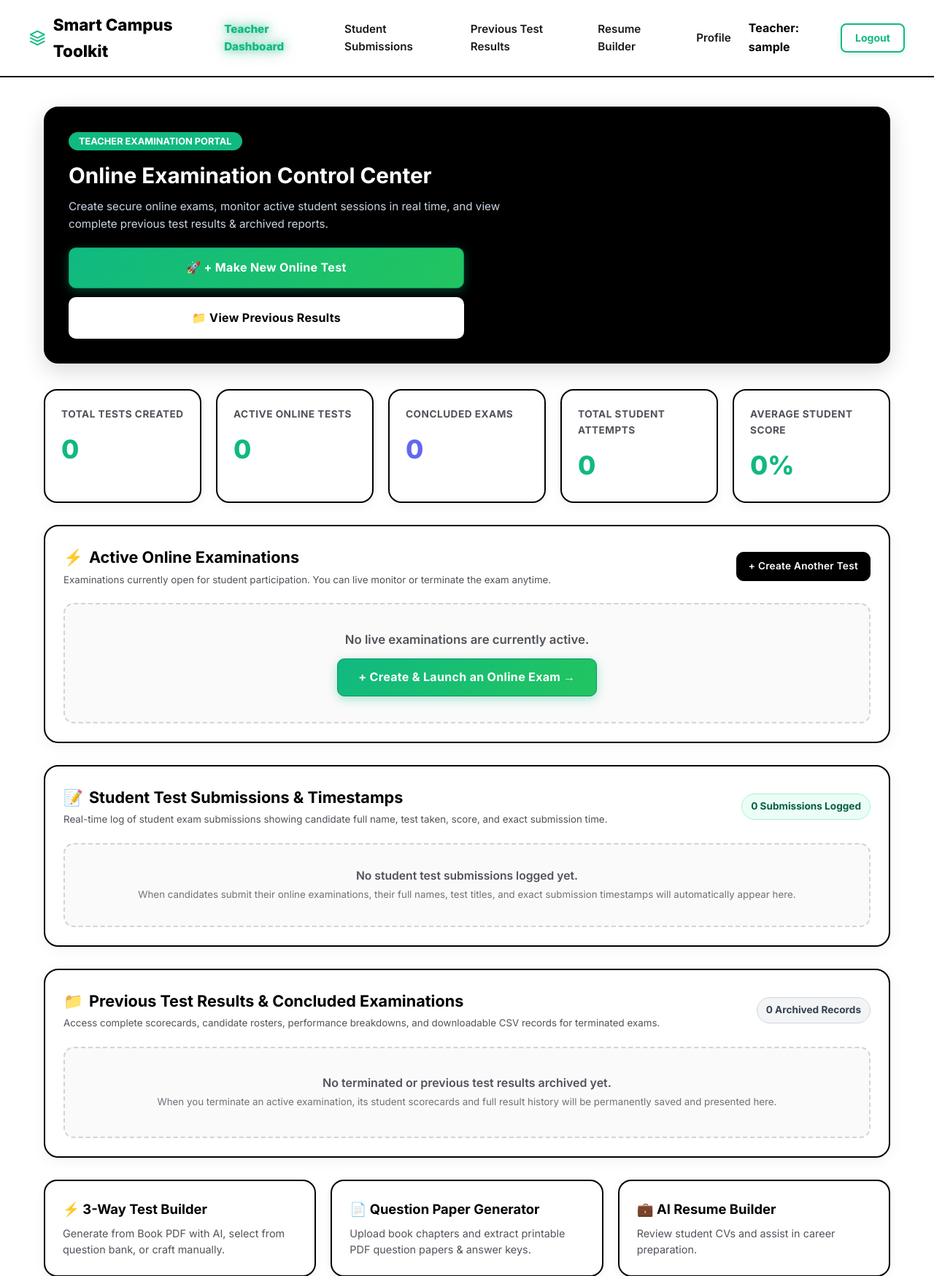
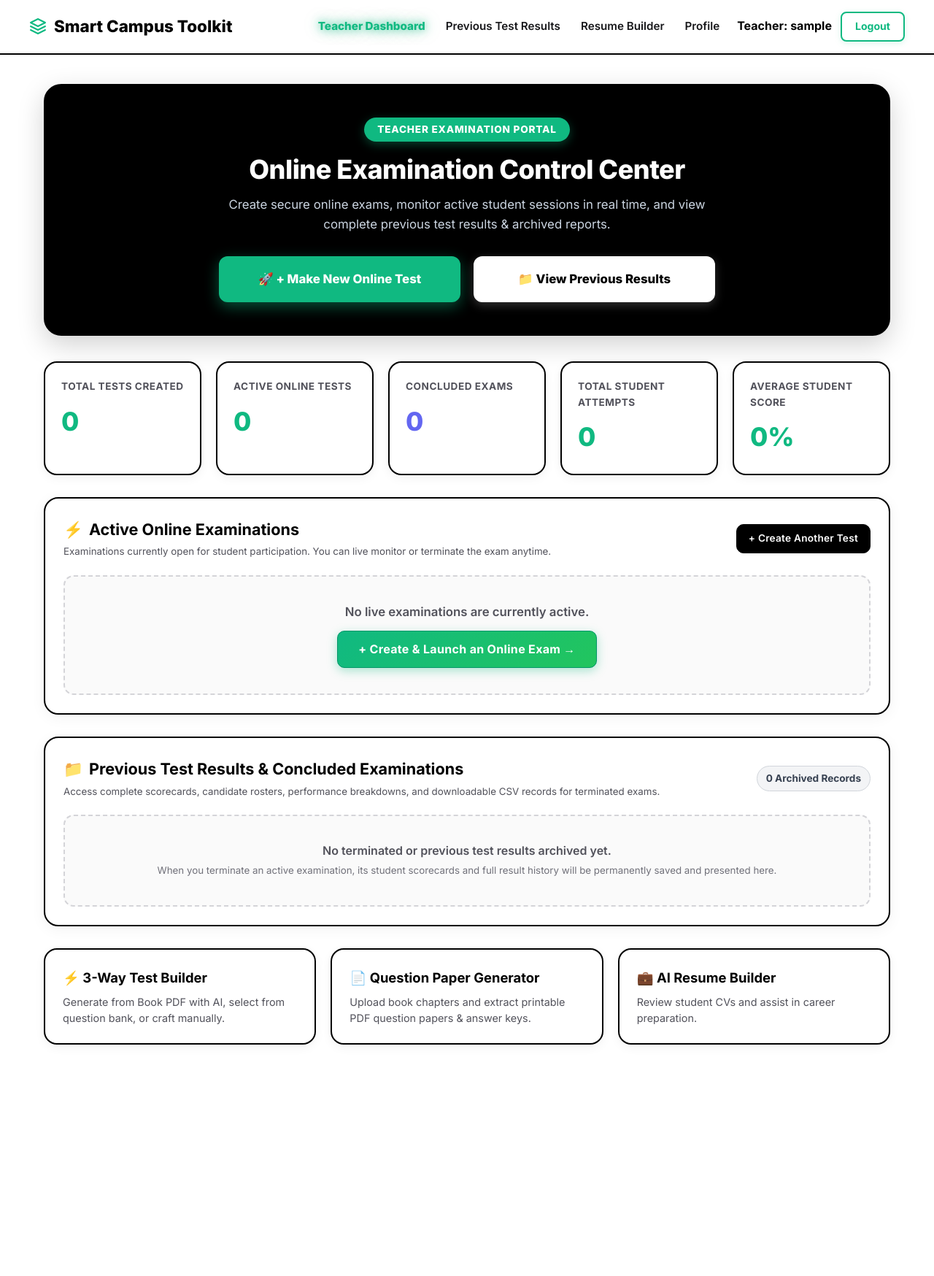
Before and after one commit to rishikant03/smartcampustoolkitt, a Flask app: page /teacher/dashboard in a window 1280 px wide. Shown: the top 1748 px of the page at 73% size. After the commit the page ends 1431 px from the top, so only its background shows below. Run offline with Flask 3, Linux system fonts and the light colour scheme; the visitor is signed in with stand-in values (Sample User, id 1); data that the repository does not hold is empty; some libraries are stand-ins or nearby versions.

Commit message:
Center teacher examination portal, widen action buttons, and remove student submissions section and nav link

```diff
--- a/templates/teacher_dashboard.html
+++ b/templates/teacher_dashboard.html
@@ -15,7 +15,121 @@
         .stat-label { font-size: 0.85rem; color: #52525b; margin-bottom: 8px; text-transform: uppercase; letter-spacing: 0.5px; font-weight: 700; }
         .stat-number { font-size: 2.2rem; font-weight: 800; color: #10b981; }
 
-        .action-hero { background: #000000; border: 2px solid #000000; border-radius: 20px; padding: 32px; display: flex; justify-content: space-between; align-items: center; flex-wrap: wrap; gap: 20px; margin-bottom: 35px; box-shadow: 0 10px 30px rgba(0, 0, 0, 0.15); color: #ffffff; }
+        .action-hero {
+            background: #000000;
+            border: 2px solid #000000;
+            border-radius: 24px;
+            padding: 44px 30px;
+            display: flex;
+            flex-direction: column;
+            align-items: center;
+            justify-content: center;
+            text-align: center;
+            margin-bottom: 35px;
+            box-shadow: 0 12px 36px rgba(0, 0, 0, 0.18);
+            color: #ffffff;
+        }
+        .hero-content {
+            max-width: 820px;
+            margin: 0 auto;
+            display: flex;
+            flex-direction: column;
+            align-items: center;
+            text-align: center;
+            width: 100%;
+        }
+        .portal-badge {
+            display: inline-flex;
+            align-items: center;
+            gap: 6px;
+            font-size: 0.85rem;
+            background: #10b981;
+            color: #ffffff;
+            padding: 6px 18px;
+            border-radius: 999px;
+            font-weight: 800;
+            letter-spacing: 0.8px;
+            text-transform: uppercase;
+            box-shadow: 0 4px 14px rgba(16, 185, 129, 0.35);
+            margin-bottom: 16px;
+        }
+        .hero-title {
+            font-size: 2.25rem;
+            font-weight: 800;
+            margin: 0 0 12px 0;
+            color: #ffffff;
+            letter-spacing: -0.5px;
+            line-height: 1.25;
+            text-align: center;
+        }
+        .hero-subtitle {
+            color: #cbd5e1;
+            font-size: 1.05rem;
+            line-height: 1.6;
+            margin: 0 auto 30px auto;
+            max-width: 680px;
+            text-align: center;
+        }
+        .hero-actions {
+            display: flex;
+            gap: 18px;
+            justify-content: center;
+            align-items: center;
+            flex-wrap: wrap;
+            width: 100%;
+            max-width: 680px;
+            margin: 0 auto;
+        }
+        .btn-hero-action {
+            flex: 1;
+            min-width: 290px;
+            padding: 16px 32px !important;
+            font-size: 1.05rem !important;
+            font-weight: 800 !important;
+            border-radius: 12px !important;
+            display: inline-flex !important;
+            align-items: center !important;
+            justify-content: center !important;
+            text-align: center !important;
+            gap: 10px !important;
+            text-decoration: none !important;
+            transition: all 0.25s ease !important;
+            box-sizing: border-box !important;
+        }
+        .btn-hero-primary {
+            background: #10b981 !important;
+            color: #ffffff !important;
+            border: 2px solid #10b981 !important;
+            box-shadow: 0 6px 20px rgba(16, 185, 129, 0.45) !important;
+        }
+        .btn-hero-primary:hover {
+            background: #059669 !important;
+            border-color: #059669 !important;
+            transform: translateY(-2px);
+            box-shadow: 0 10px 28px rgba(16, 185, 129, 0.6) !important;
+        }
+        .btn-hero-secondary {
+            background: #ffffff !important;
+            color: #000000 !important;
+            border: 2px solid #ffffff !important;
+            box-shadow: 0 4px 14px rgba(255, 255, 255, 0.2) !important;
+        }
+        .btn-hero-secondary:hover {
+            background: #f4f4f5 !important;
+            border-color: #f4f4f5 !important;
+            transform: translateY(-2px);
+            box-shadow: 0 8px 24px rgba(255, 255, 255, 0.35) !important;
+        }
+        @media (max-width: 640px) {
+            .btn-hero-action {
+                width: 100% !important;
+                max-width: 100% !important;
+                min-width: 0 !important;
+            }
+            .hero-title {
+                font-size: 1.75rem;
+            }
+        }
 
         .table-card { background: #ffffff; border: 2px solid #000000; border-radius: 20px; padding: 25px; box-shadow: 0 4px 20px rgba(0, 0, 0, 0.05); margin-bottom: 30px; color: #000000; }
         .data-table { width: 100%; border-collapse: collapse; text-align: left; }
@@ -158,7 +272,6 @@
     </div>
     <div class="nav-links" id="teacherNavLinks">
         <a href="{{ url_for('teacher_dashboard') }}" class="nav-link active" id="navTeacherDash">Teacher Dashboard</a>
-        <a href="#student-submissions" class="nav-link" id="navSubmissions">Student Submissions</a>
         <a href="#previous-results" class="nav-link" id="navPrevResults">Previous Test Results</a>
         <a href="{{ url_for('resume_builder') }}" class="nav-link" id="navResume">Resume Builder</a>
         <a href="{{ url_for('profile') }}" class="nav-link" id="navProfile">Profile</a>
@@ -171,18 +284,18 @@
 
 <div class="portal-container">
     <div class="action-hero">
-        <div>
-            <span style="font-size: 0.8rem; background: #10b981; color: #ffffff; padding: 5px 14px; border-radius: 20px; font-weight: 700; text-transform: uppercase;">Teacher Examination Portal</span>
-            <h1 style="font-size: 1.85rem; margin: 12px 0 6px 0; color: #ffffff;">Online Examination Control Center</h1>
-            <p style="color: #cbd5e1; font-size: 0.95rem; margin: 0; max-width: 600px;">Create secure online exams, monitor active student sessions in real time, and view complete previous test results & archived reports.</p>
-        </div>
-        <div style="display: flex; gap: 12px; flex-wrap: wrap;">
-            <a href="{{ url_for('create_test_page') }}" class="btn btn-primary btn-large" style="padding: 14px 28px; font-size: 1rem;">
-                🚀 + Make New Online Test
-            </a>
-            <a href="#previous-results" class="btn btn-secondary btn-large" style="padding: 14px 22px; font-size: 1rem; background: #ffffff; color: #000000; border: 2px solid #ffffff; font-weight: 700;">
-                📁 View Previous Results
-            </a>
+        <div class="hero-content">
+            <span class="portal-badge">Teacher Examination Portal</span>
+            <h1 class="hero-title">Online Examination Control Center</h1>
+            <p class="hero-subtitle">Create secure online exams, monitor active student sessions in real time, and view complete previous test results & archived reports.</p>
+            <div class="hero-actions">
+                <a href="{{ url_for('create_test_page') }}" class="btn-hero-action btn-hero-primary" id="heroBtnCreateTest">
+                    🚀 + Make New Online Test
+                </a>
+                <a href="#previous-results" class="btn-hero-action btn-hero-secondary" id="heroBtnPrevResults">
+                    📁 View Previous Results
+                </a>
+            </div>
         </div>
     </div>
 
@@ -298,87 +411,7 @@
         {% endif %}
     </div>
 
-    <!-- Section 2: Student Test Submissions & Timestamps -->
-    <div class="table-card" id="student-submissions" style="scroll-margin-top: 90px; margin-bottom: 30px;">
-        <div style="display: flex; justify-content: space-between; align-items: center; margin-bottom: 20px; flex-wrap: wrap; gap: 10px;">
-            <div>
-                <h2 style="font-size: 1.35rem; margin: 0; display: flex; align-items: center; gap: 8px;">
-                    <span style="color: #10b981;">📝</span> Student Test Submissions & Timestamps
-                </h2>
-                <small style="color: var(--text-muted);">Real-time log of student exam submissions showing candidate full name, test taken, score, and exact submission time.</small>
-            </div>
-            <span style="font-size: 0.85rem; padding: 6px 12px; background: #ecfdf5; color: #065f46; border: 1px solid #a7f3d0; border-radius: 20px; font-weight: 700;">
-                {{ recent_submissions|length if recent_submissions else 0 }} Submissions Logged
-            </span>
-        </div>
-
-        {% if recent_submissions %}
-        <div style="overflow-x: auto;">
-            <table class="data-table">
-                <thead>
-                    <tr>
-                        <th>Student Full Name</th>
-                        <th>Examination Title</th>
-                        <th>Submission Date & Time</th>
-                        <th>Time Taken</th>
-                        <th>Score & %</th>
-                        <th>Result</th>
-                        <th>Action</th>
-                    </tr>
-                </thead>
-                <tbody>
-                    {% for s in recent_submissions %}
-                    <tr>
-                        <td>
-                            <strong style="font-size: 0.96rem; color: #000000;">{{ s.candidate_name or s.username }}</strong>
-                            <small style="color: #64748b; display: block;">Roll / User: {{ s.candidate_roll or s.username }}</small>
-                        </td>
-                        <td>
-                            <strong style="color: #000000;">{{ s.test_title }}</strong><br>
-                            <span class="token-badge" style="font-size: 0.75rem; padding: 2px 6px;">{{ s.test_code }}</span>
-                            <small style="color: #64748b;">{{ s.subject }}</small>
-                        </td>
-                        <td>
-                            <div style="display: flex; align-items: center; gap: 6px;">
-                                <span style="color: #10b981; font-weight: 700;">🕒</span>
-                                <strong style="color: #000000; font-family: monospace; font-size: 0.92rem;">{{ s.completed_at[:19] if s.completed_at else 'Just Now' }}</strong>
-                            </div>
-                        </td>
-                        <td>
-                            <span style="font-weight: 600; color: #374151;">
-                                {{ (s.time_spent // 60) }}m {{ (s.time_spent % 60) }}s
-                            </span>
-                        </td>
-                        <td>
-                            <strong>{{ s.score }}</strong> / {{ s.max_score }}
-                            <span style="font-weight: 700; color: #047857; margin-left: 4px;">({{ s.percentage }}%)</span>
-                        </td>
-                        <td>
-                            {% if s.percentage >= 50 %}
-                            <span class="status-badge status-active" style="font-size: 0.75rem;">PASS</span>
-                            {% else %}
-                            <span class="status-badge status-closed" style="font-size: 0.75rem;">FAIL</span>
-                            {% endif %}
-                        </td>
-                        <td>
-                            <a href="{{ url_for('official_test_result', attempt_id=s.id) }}" class="btn btn-secondary" style="padding: 6px 12px; font-size: 0.8rem; display: inline-flex; align-items: center; gap: 4px;">
-                                📄 Scorecard
-                            </a>
-                        </td>
-                    </tr>
-                    {% endfor %}
-                </tbody>
-            </table>
-        </div>
-        {% else %}
-        <div style="text-align: center; padding: 30px; background: #fafafa; border: 2px dashed #d4d4d8; border-radius: 14px; color: #52525b;">
-            <p style="font-size: 0.98rem; margin: 0; font-weight: 600;">No student test submissions logged yet.</p>
-            <small style="color: #71717a;">When candidates submit their online examinations, their full names, test titles, and exact submission timestamps will automatically appear here.</small>
-        </div>
-        {% endif %}
-    </div>
-
-    <!-- Section 3: Previous Test Results & Concluded Examinations -->
+    <!-- Section 2: Previous Test Results & Concluded Examinations -->
     <div class="table-card" id="previous-results" style="scroll-margin-top: 90px;">
         <div style="display: flex; justify-content: space-between; align-items: center; margin-bottom: 20px; flex-wrap: wrap; gap: 10px;">
             <div>
```
